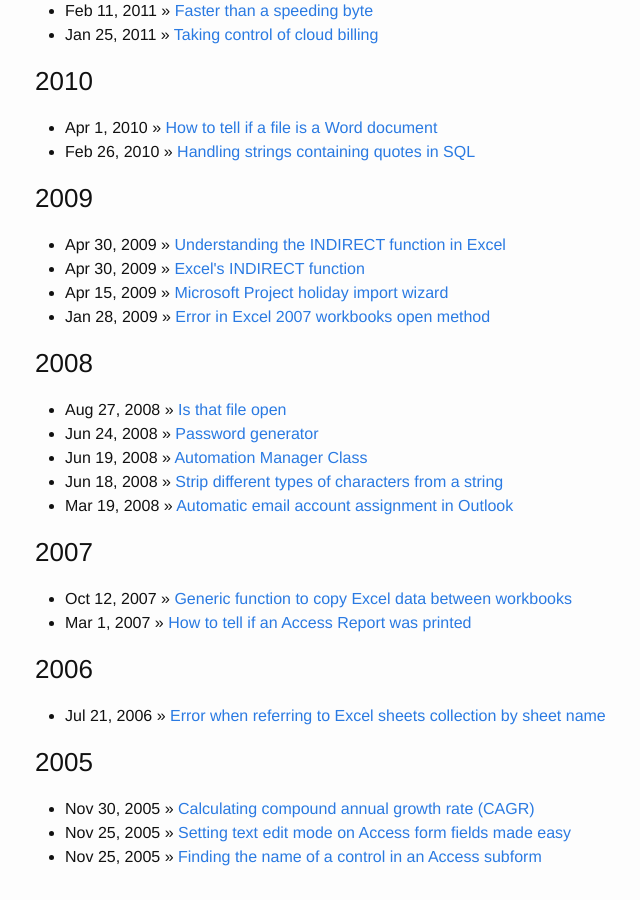
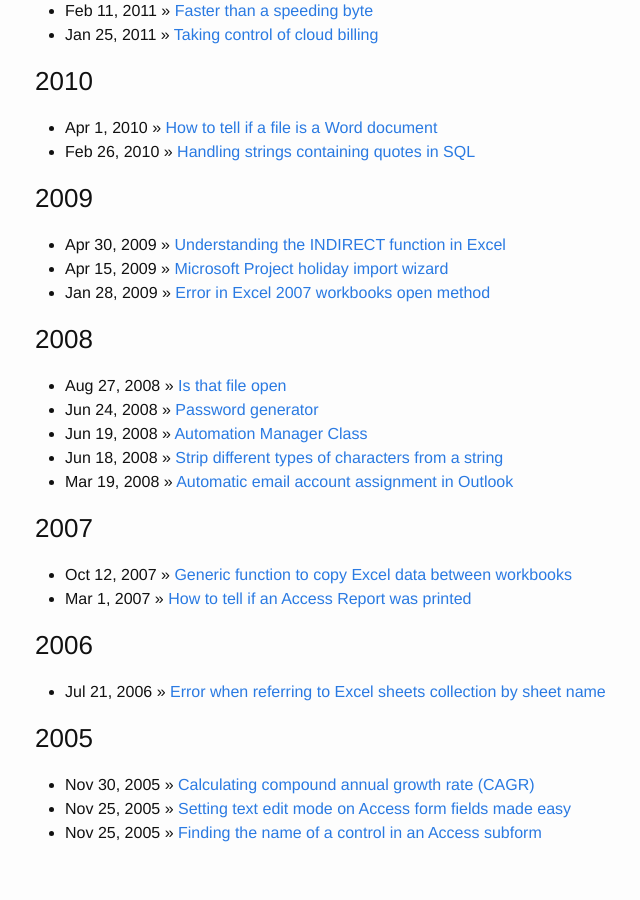
Before and after one commit to thoughtcroft/thoughtcroft.github.io, a Jekyll site: the page built from _pages/archive.html, in a window 1280 px wide and 900 px high, scrolled down 453 px. Shown: the whole window, without its empty margins (235-875 px from the left). Built offline with Jekyll 4.4.1, drawn with Linux system fonts in a browser that asks for light colours.

Commit message:
Fix issue with indirect function post

```diff
--- a/_posts/2009-04-30-excel's-indirect-function.md
+++ /dev/null
@@ -1,6 +0,0 @@
----
-layout: post
-title:  "Excel's INDIRECT function"
-date:   2009-04-30
-tags:   []
----
```
Also changed, not shown: _posts/2009-04-30-understanding-the-indirect-function-in-excel.md (+5 -1 lines).
